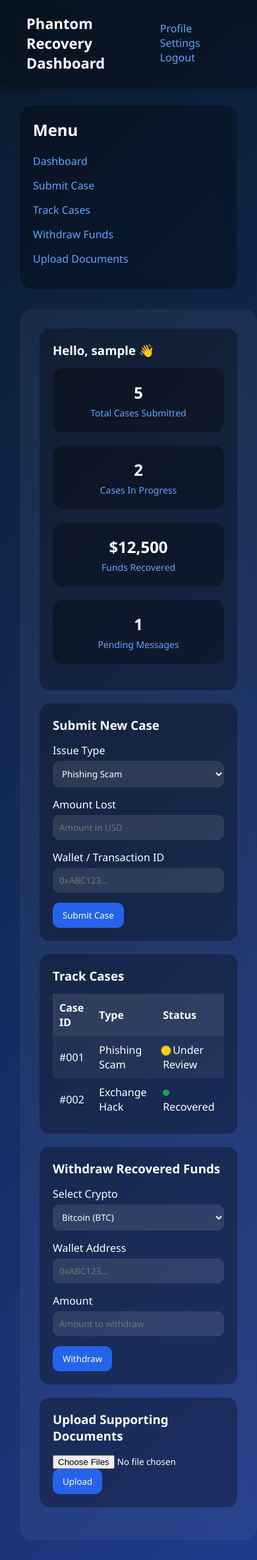
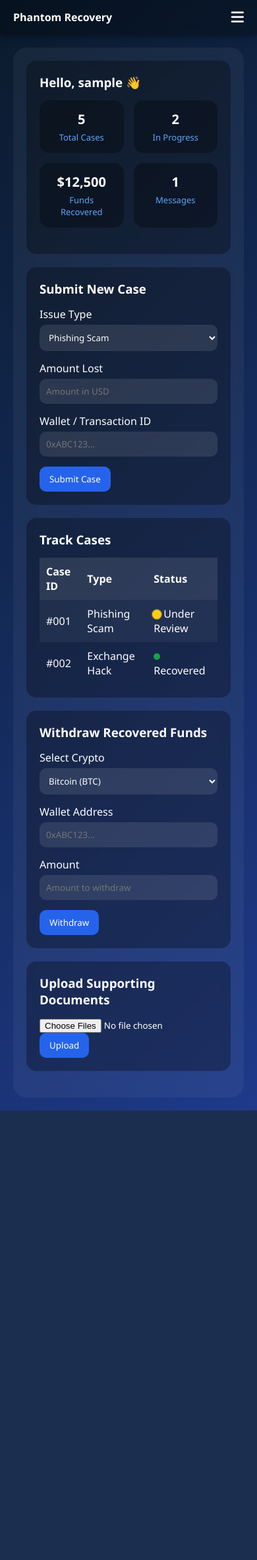
Before and after one commit to big-muna/phantom-website, a Flask app: page /dashboard in a window 390 px wide. Shown: the whole page at 66% size. After the commit the page ends 1683 px from the top, so only its background shows below. Run offline with Flask 3, Linux system fonts and the light colour scheme; the visitor is signed in with stand-in values (Sample User, id 1); parts of the project's set-up code (start-up, migrations or seed data) failed here and were passed over.

Commit message:
phantom corrected error

```diff
--- a/templates/dashboard.html
+++ b/templates/dashboard.html
@@ -22,28 +22,44 @@
     display:flex;
     justify-content: space-between;
     align-items:center;
-    padding:20px 40px;
+    padding:15px 20px;
     background: rgba(0,0,0,0.3);
     backdrop-filter: blur(10px);
     box-shadow: 0 2px 10px rgba(0,0,0,0.5);
     position: sticky;
     top:0;
-    z-index:10;
+    z-index:1000;
     animation: fadeDown 1s ease forwards;
   }
-  header h1{font-size:22px;}
-  header nav a {
+  header h1{font-size:18px;}
+  nav {
+    display:flex;
+    gap:20px;
+  }
+  nav a {
     color:#60a5fa;
-    margin-left:20px;
     text-decoration:none;
     font-weight:500;
     transition:0.3s;
   }
-  header nav a:hover{color:#fff;}
+  nav a:hover{color:#fff;}
+
+  /* Hamburger button */
+  .menu-btn {
+    display:none;
+    font-size:22px;
+    cursor:pointer;
+  }
+
   @keyframes fadeDown {0%{opacity:0; transform:translateY(-20px);}100%{opacity:1; transform:translateY(0);}}
 
-  /* ---------------- Container ---------------- */
-  .container{display:flex;flex:1;padding:30px;gap:30px;flex-wrap:wrap;}
+  /* ---------------- Layout ---------------- */
+  .container {
+    display:flex;
+    flex:1;
+    padding:20px;
+    gap:20px;
+  }
 
   /* ---------------- Sidebar ---------------- */
   .sidebar{
@@ -54,8 +70,9 @@
     border-radius:20px;
     padding:20px;
     animation: fadeRight 1s ease forwards;
+    transition: transform 0.3s ease;
   }
-  .sidebar h2{margin-bottom:20px;}
+  .sidebar h2{margin-bottom:15px;}
   .sidebar a{
     display:block;
     color:#60a5fa;
@@ -72,7 +89,7 @@
     background: rgba(255,255,255,0.05);
     backdrop-filter: blur(15px);
     border-radius:20px;
-    padding:30px;
+    padding:20px;
     animation: fadeLeft 1s ease forwards;
   }
   @keyframes fadeLeft {0%{opacity:0; transform:translateX(50px);}100%{opacity:1; transform:translateX(0);}}
@@ -85,7 +102,6 @@
     margin-bottom:20px;
     transition:0.3s;
     animation: fadeUp 0.8s ease forwards;
-    position:relative;
   }
   .card:hover{background: rgba(0,0,0,0.5);}
   .card h3{margin-bottom:15px;}
@@ -102,14 +118,8 @@
   @keyframes fadeUp {0%{opacity:0; transform:translateY(20px);}100%{opacity:1; transform:translateY(0);}}
 
   /* ---------------- Form Styles ---------------- */
-  .input-group{
-    margin-bottom:15px;
-    text-align:left;
-  }
-  .input-group label{
-    display:block;
-    margin-bottom:5px;
-  }
+  .input-group{margin-bottom:15px;text-align:left;}
+  .input-group label{display:block;margin-bottom:5px;}
   .input-group input, .input-group select{
     width:100%;
     padding:10px;
@@ -125,33 +135,17 @@
   }
 
   /* ---------------- Status Table ---------------- */
-  table{
-    width:100%;
-    border-collapse: collapse;
-    margin-top:10px;
-  }
-  table th, table td{
-    padding:10px;
-    text-align:left;
-  }
+  table{width:100%;border-collapse: collapse;margin-top:10px;}
+  table th, table td{padding:10px;text-align:left;}
   table th{background: rgba(255,255,255,0.1);}
   table tr:nth-child(even){background: rgba(255,255,255,0.05);}
-  .status-dot{
-    display:inline-block;
-    width:10px; height:10px;
-    border-radius:50%;
-    margin-right:5px;
-  }
+  .status-dot{display:inline-block;width:10px; height:10px;border-radius:50%;margin-right:5px;}
   .status-pending{background:#facc15; animation:pulse 1.5s infinite;}
   .status-success{background:#16a34a;}
   .status-failed{background:#dc2626;}
+  @keyframes pulse{0%,100%{transform:scale(1);}50%{transform:scale(1.5);}}
 
-  @keyframes pulse{
-    0%,100%{transform:scale(1);}
-    50%{transform:scale(1.5);}
-  }
-
-  /* ---------------- Notification Popup ---------------- */
+  /* ---------------- Popup ---------------- */
   .popup {
     position: fixed;
     top: -100px;
@@ -168,42 +162,54 @@
   .popup.show {top: 20px;}
 
   /* ---------------- Summary Cards ---------------- */
-  .summary{
-    display:flex;
-    gap:20px;
-    margin-bottom:20px;
-    flex-wrap:wrap;
-  }
+  .summary{display:flex;gap:15px;margin-bottom:20px;flex-wrap:wrap;}
   .summary .stat-card{
     flex:1;
-    min-width:150px;
+    min-width:120px;
     background: rgba(0,0,0,0.3);
-    padding:20px;
+    padding:15px;
     border-radius:15px;
     text-align:center;
     animation: fadeUp 1s ease forwards;
-    transition:0.3s;
   }
-  .stat-card h2{font-size:24px; margin-bottom:5px;}
-  .stat-card p{font-size:14px; color:#60a5fa;}
+  .stat-card h2{font-size:20px;margin-bottom:5px;}
+  .stat-card p{font-size:13px;color:#60a5fa;}
+
+  /* ---------------- Responsive ---------------- */
+  @media(max-width: 768px){
+    header h1{font-size:16px;}
+    nav{display:none;} /* hide nav links on mobile */
+    .menu-btn{display:block;color:#fff;}
+    .container{flex-direction:column;}
+    .sidebar{
+      position:fixed;
+      top:0;
+      left:-260px;
+      height:100%;
+      width:220px;
+      z-index:999;
+      border-radius:0;
+    }
+    .sidebar.active{transform: translateX(260px);}
+    .main{flex:1;}
+  }
 </style>
 </head>
 <body>
 
 <header>
-  <h1>Phantom Recovery Dashboard</h1>
+  <h1>Phantom Recovery</h1>
+  <i class="fas fa-bars menu-btn" id="menu-toggle"></i>
   <nav>
-    <!-- Flask route links -->
     <a href="{{ url_for('profile') }}">Profile</a>
     <a href="{{ url_for('setting') }}">Settings</a>
     <a href="{{ url_for('logout') }}">Logout</a>
   </nav>
 </header>
 
-
 <div class="container">
   <!-- Sidebar -->
-  <div class="sidebar">
+  <div class="sidebar" id="sidebar">
     <h2>Menu</h2>
     <a href="{{ url_for('dashboard') }}">Dashboard</a>
     <a href="{{ url_for('submit') }}">Submit Case</a>
@@ -212,16 +218,15 @@
     <a href="#upload-docs">Upload Documents</a>
   </div>
 
-    <!-- Main Dashboard -->
+  <!-- Main Dashboard -->
   <div class="main">
-    <!-- Welcome & Summary -->
     <div class="card" id="summary">
       <h3>Hello, {{ user }} 👋</h3>
       <div class="summary">
-        <div class="stat-card"><h2>5</h2><p>Total Cases Submitted</p></div>
-        <div class="stat-card"><h2>2</h2><p>Cases In Progress</p></div>
+        <div class="stat-card"><h2>5</h2><p>Total Cases</p></div>
+        <div class="stat-card"><h2>2</h2><p>In Progress</p></div>
         <div class="stat-card"><h2>$12,500</h2><p>Funds Recovered</p></div>
-        <div class="stat-card"><h2>1</h2><p>Pending Messages</p></div>
+        <div class="stat-card"><h2>1</h2><p>Messages</p></div>
       </div>
     </div>
 
@@ -264,7 +269,7 @@
       <h3>Withdraw Recovered Funds</h3>
       <div class="input-group">
         <label>Select Crypto</label>
-        <select id="crypto-type">
+        <select>
           <option>Bitcoin (BTC)</option>
           <option>Ethereum (ETH)</option>
           <option>USDT</option>
@@ -273,11 +278,11 @@
       </div>
       <div class="input-group">
         <label>Wallet Address</label>
-        <input type="text" id="wallet-address" placeholder="0xABC123...">
+        <input type="text" placeholder="0xABC123...">
       </div>
       <div class="input-group">
         <label>Amount</label>
-        <input type="number" id="withdraw-amount" placeholder="Amount to withdraw">
+        <input type="number" placeholder="Amount to withdraw">
       </div>
       <button id="withdraw-btn">Withdraw</button>
     </div>
@@ -291,16 +296,22 @@
   </div>
 </div>
 
-<!-- Popup -->
 <div class="popup" id="popup-msg">Withdrawal Successful!</div>
 
 <script>
-  // ---------------- Withdrawal Notification ----------------
+  const menuToggle = document.getElementById('menu-toggle');
+  const sidebar = document.getElementById('sidebar');
+  menuToggle.addEventListener('click', () => {
+    if(sidebar.style.left === "0px"){
+      sidebar.style.left = "-260px";
+    } else {
+      sidebar.style.left = "0px";
+    }
+  });
+
   const withdrawBtn = document.getElementById('withdraw-btn');
   const popup = document.getElementById('popup-msg');
-
   withdrawBtn.addEventListener('click', () => {
-    // Optional: validate inputs here
     popup.classList.add('show');
     setTimeout(() => popup.classList.remove('show'), 3000);
   });
```
Also changed, not shown: templates/activity.html (+37 -42 lines), templates/profile.html (+81 -29 lines).
